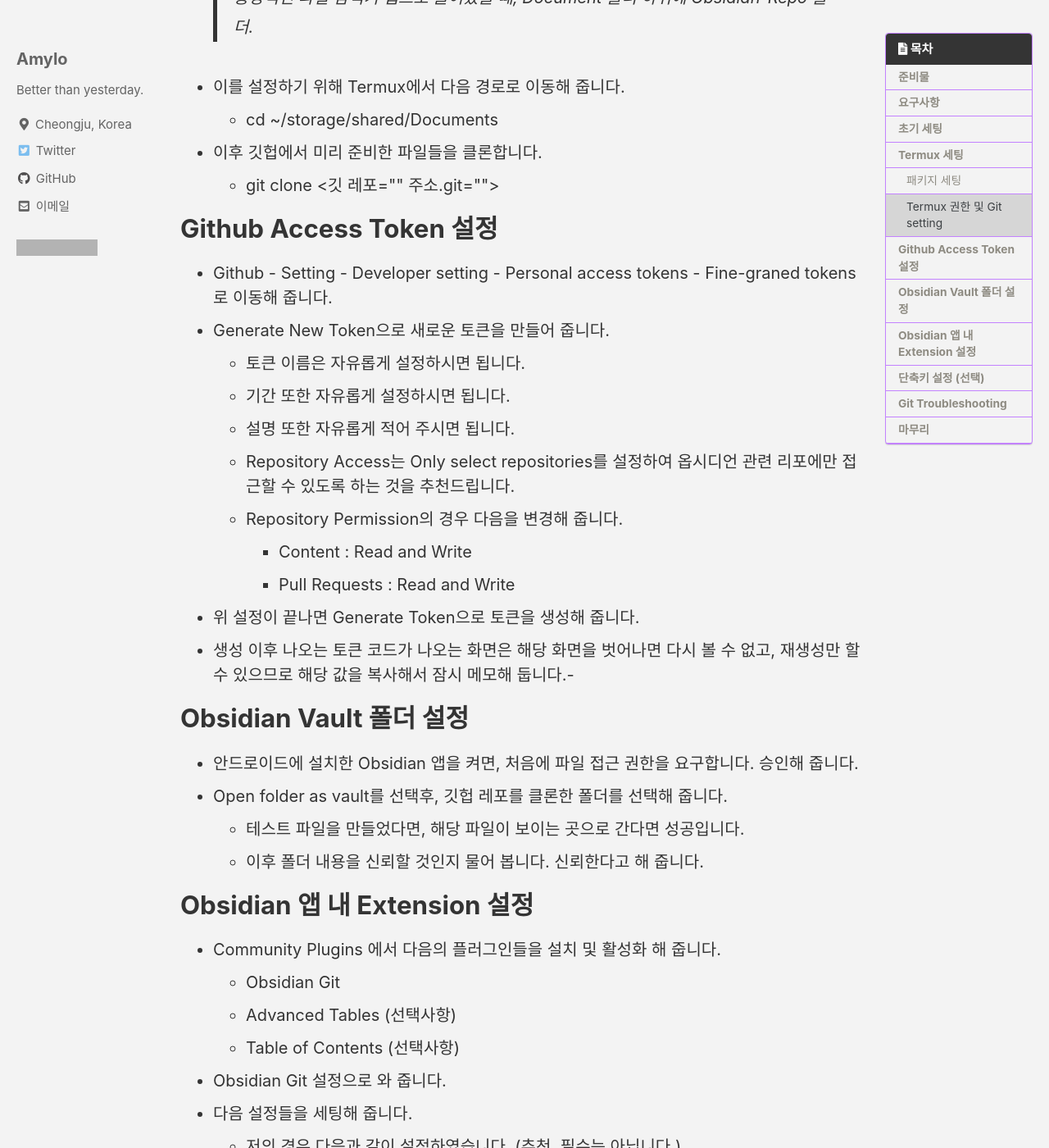
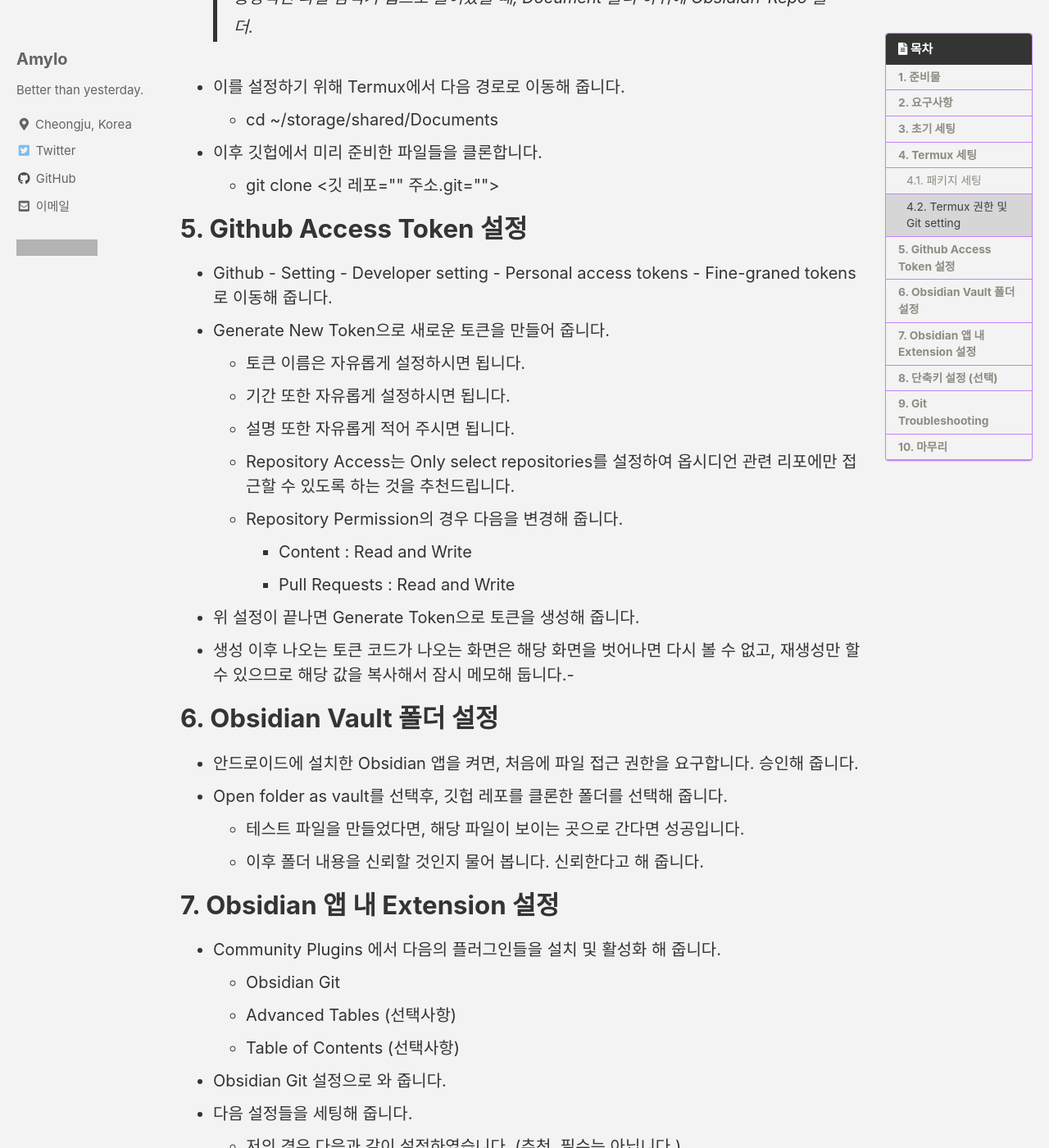
Before and after one commit to Amylo-jh/Amylo-blog, a Jekyll site: the page built from _posts/2023-08-15-Sync_Obsidian_with_Andriod_PC.md, in a window 1280 px wide and 1400 px high, scrolled down 2117 px. Shown: the whole window at 82% size. Built offline with Jekyll 4.4.1, drawn with Linux system fonts in a browser that asks for light colours; cached includes are drawn as plain includes; comment, search, counter and statistics services are not loaded; some of the changed text lies outside the part shown; grey boxes are pictures that could not be loaded.

Commit message:
add numbers at front

```diff
--- a/_posts/2023-08-15-Sync_Obsidian_with_Andriod_PC.md
+++ b/_posts/2023-08-15-Sync_Obsidian_with_Andriod_PC.md
@@ -12,19 +12,18 @@ toc_label : "목차"
 toc_sticky : true
 last_modified_at: 2023-08-15T20:02
 ---
-
-# 준비물
+# 1. 준비물
 - App : Termux, Obsidian
 	- Termux 앱은 이후 초기 세팅 내용에서 설치 방법을 다룹니다.
 	- Obsidian 앱은 플레이 스토어에서 설치해 주시면 됩니다.
 - Obsidian 메모 저장소로 사용할 Github Repo
 - 예상 소요 시간 : 15~30분
 
-# 요구사항
+# 2. 요구사항
 - 데스크톱에 이미 옵시디언을 설치하고, vault를 생성 후 깃헙과 연동한 상태를 전제로 시작합니다.
 	- 정상 작동 테스트용으로 아무 마크다운 파일을 하나 넣고 내용을 조금 입력해 두는 것을 권장합니다.
 
-# 초기 세팅
+# 3. 초기 세팅
 - 데스크톱에서 세팅을 시작합니다.
 - .gitignore에 다음 내용을 추가합니다. 안드로이드와 PC간의 설정 파일이 서로 오염되지 않도록 하기 위함입니다.
 	- .obsidian/workspace-mobile.json
@@ -33,9 +32,9 @@ last_modified_at: 2023-08-15T20:02
 - Termux 앱의 가장 최신 버전을 설치해 줍니다. 보안 경고가 뜨지만 무시하기를 누르고 설치해 줍니다.
 	- https://github.com/termux/termux-app/releases
 
-# Termux 세팅
+# 4. Termux 세팅
 
-## 패키지 세팅
+## 4.1. 패키지 세팅
 - Termux 앱을 실행합니다.
 - 현재 설치된 패키지를 업데이트 하기 위해 커맨드라인에 다음 명령을 입력합니다.
 	- pkg upgrade && pkg update
@@ -45,7 +44,7 @@ last_modified_at: 2023-08-15T20:02
 	- pkg install git
 		- Y를 한번 눌러 줘야 할 수 있습니다.
 
-## Termux 권한 및 Git setting
+## 4.2. Termux 권한 및 Git setting
 - Termux에서 다음 명령어를 입력합니다.
 	- termux-setup-storage
 		- 파일 접근 권한을 요청하는 알림이 뜹니다. 승인해 줍니다.
@@ -60,7 +59,7 @@ last_modified_at: 2023-08-15T20:02
 - 이후 깃헙에서 미리 준비한 파일들을 클론합니다.
 	- git clone <깃 레포 주소.git>
 
-# Github Access Token 설정
+# 5. Github Access Token 설정
 - Github - Setting - Developer setting - Personal access tokens - Fine-graned tokens 로 이동해 줍니다.
 - Generate New Token으로 새로운 토큰을 만들어 줍니다.
 	- 토큰 이름은 자유롭게 설정하시면 됩니다.
@@ -73,13 +72,13 @@ last_modified_at: 2023-08-15T20:02
 - 위 설정이 끝나면 Generate Token으로 토큰을 생성해 줍니다.
 - 생성 이후 나오는 토큰 코드가 나오는 화면은 해당 화면을 벗어나면 다시 볼 수 없고, 재생성만 할 수 있으므로 해당 값을 복사해서 잠시 메모해 둡니다.-
 
-# Obsidian Vault 폴더 설정
+# 6. Obsidian Vault 폴더 설정
 - 안드로이드에 설치한 Obsidian 앱을 켜면, 처음에 파일 접근 권한을 요구합니다. 승인해 줍니다.
 - Open folder as vault를 선택후, 깃헙 레포를 클론한 폴더를 선택해 줍니다.
 	- 테스트 파일을 만들었다면, 해당 파일이 보이는 곳으로 간다면 성공입니다.
 	- 이후 폴더 내용을 신뢰할 것인지 물어 봅니다. 신뢰한다고 해 줍니다.
 
-# Obsidian 앱 내 Extension 설정
+# 7. Obsidian 앱 내 Extension 설정
 - Community Plugins 에서 다음의 플러그인들을 설치 및 활성화 해 줍니다.
 	- Obsidian Git
 	- Advanced Tables (선택사항)
@@ -108,7 +107,7 @@ last_modified_at: 2023-08-15T20:02
 			- 사용 중인 이메일 주소를 입력해 줍니다.
 - 위 설정이 모두 끝나면 뒤로가기를 눌러 설정을 마무리 해 줍니다.
 
-# 단축키 설정 (선택)
+# 8. 단축키 설정 (선택)
 - 매번 5분을 기다리거나 수동으로 깃 커밋, 풀, 푸시하기 귀찮으니 단축키를 매핑하여 즉시작업을 수행할 수 있도록 해 줍니다.
 - 안드로이드 옵시디언 - 설정 - Hotkeys 에서 git 이라고 검색하면 git 확장과 관련된 단축키 옵션만 나옵니다.
 	- Obsidian Git : Commit all changes : Ctrl + Shift + S (Save)
@@ -116,13 +115,13 @@ last_modified_at: 2023-08-15T20:02
 	- Obsidian Git : Push : Ctrl + Shift + P (Push)
 	- 를 추천드립니다.
 
-# Git Troubleshooting
+# 9. Git Troubleshooting
 - 간혹 git에서 merge가 불가능하거나, pull, push가 안 되는 상황이 발생할 수 있습니다.
 - 아직 저도 완벽한 해결 방안을 찾지는 못했지만, 그때그때 상황에 따라 인터넷을 참고하여 conflict를 고치고 있습니다.
 - 데스크탑의 경우 vscode의 git extension을 활용하거나, cli상으로 문제가 되는 부분을 고쳐 주시면 됩니다.
 - Android의 경우, termux를 켜서 Obsidian Vault가 있는 곳까지 이동하신 다음, cli상으로 문제가 되는 부분을 고쳐 주시면 됩니다.
 
-# 마무리
+# 10. 마무리
 - 여기까지 오셨다면 PC, 안드로이드 모두 옵시디언 앱을 켤 때 깃헙에서 최신 정보를 자동으로 불러오고, 앱을 종료하기 전 커밋, 푸시를 통해 깃헙에 내용을 저장하여 항상 최신의 정보를 동기화 할 수 있게 됩니다.
 - 만약 더욱 상세한 설명이나 도움이 필요하시다면, 언제든지 댓글이나 디스코드, 트위터 등으로 연락 남겨 주시기 바랍니다. 최선을 다해 도움을 드리겠습니다.
 
```
